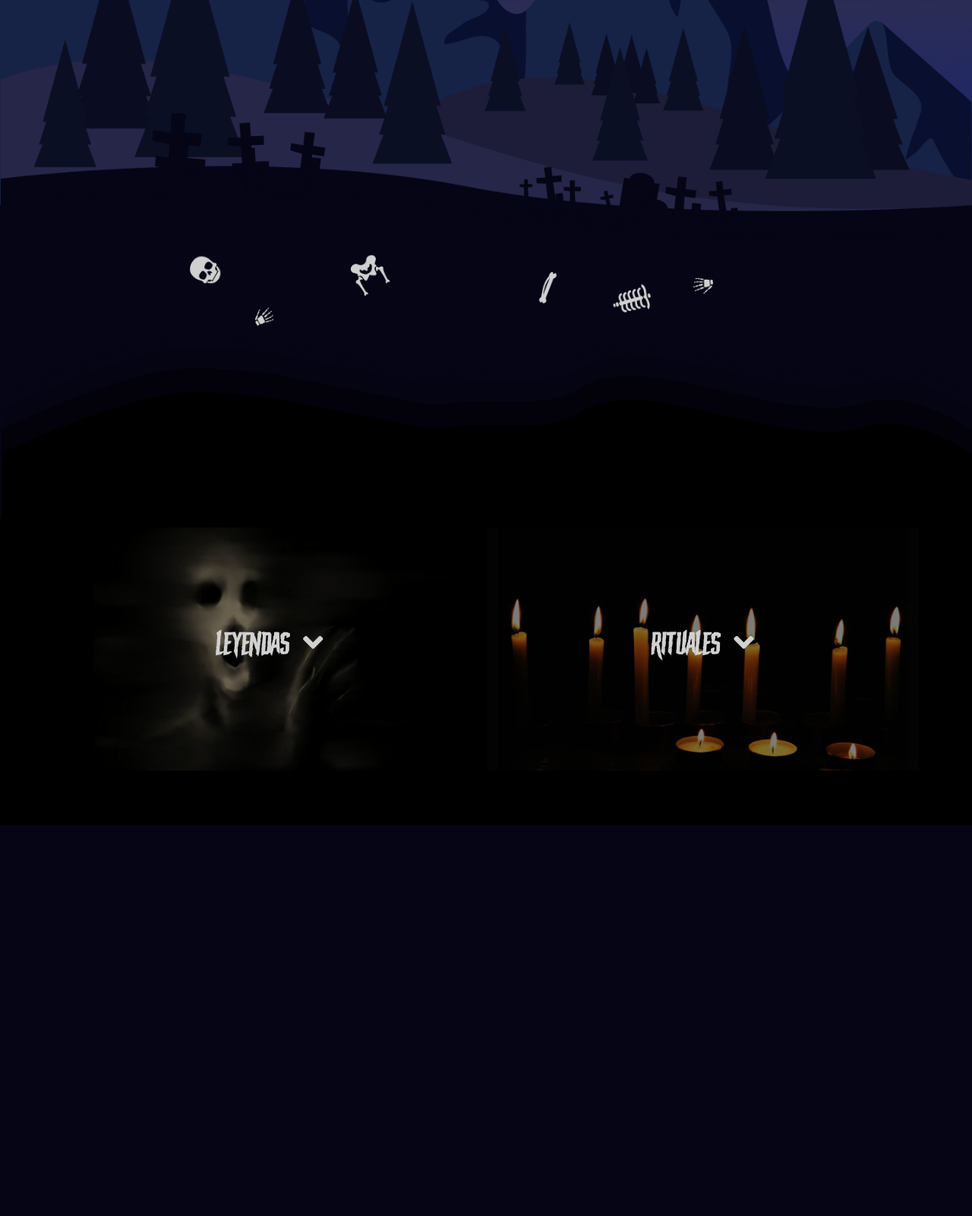
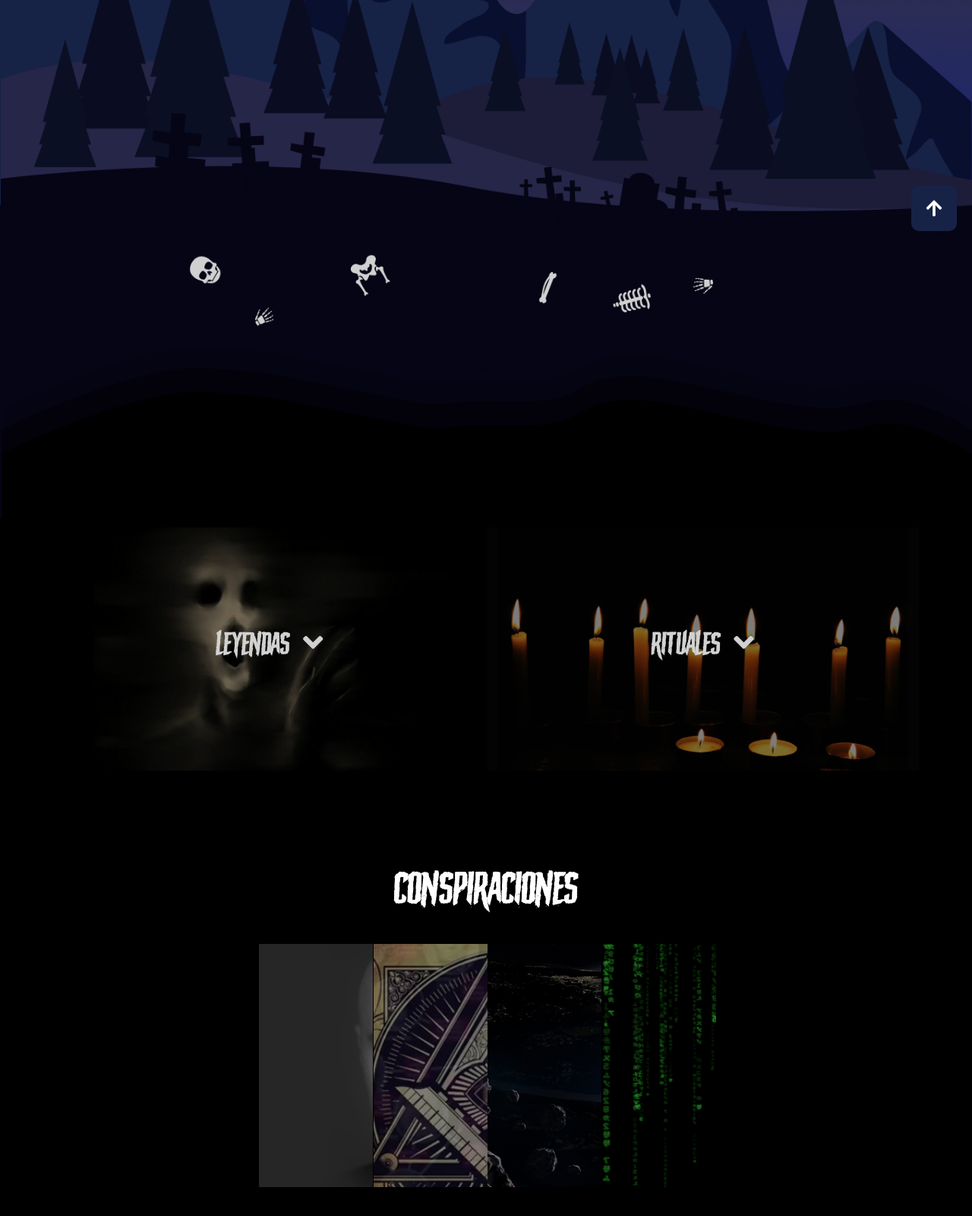
Before and after one commit to LPMendoza/mystery, a plain HTML site: page index.html in a window 1280 px wide. Shown: the part 476-2076 px from the top of the page at 76% size. Before the commit the page ends 1562 px from the top, so only its background shows below. Drawn offline with Linux system fonts and the light colour scheme.

Commit message:
Version 1

```diff
--- a/css/style.css
+++ b/css/style.css
@@ -88,6 +88,7 @@ body::-webkit-scrollbar-track {
 .contHeader nav {
    position: fixed;
    z-index: 0;
+   border-radius: 0px 0px 10px 10px;
 }
 
 .nav-link {
@@ -158,6 +159,42 @@ body::-webkit-scrollbar-track {
 .contMenuLR {
    width: 100%;
 }
+
+.contMenuCons {
+   width: 100%;
+   margin-top: 5rem;
+}
+
+.menuCons {
+   background-size: cover;
+   height: 320px;
+   padding: 0 !important;
+   margin-right: -4px;
+   width: 150px !important;
+   transition: 0.2s ease;
+}
+
+.menuCons label {
+   position: absolute;
+   transition: 0.2s ease;
+   font-size: 0px;
+}
+
+.menuCons:hover {
+   background-size: cover;
+   height: 320px;
+   padding: 0 !important;
+   margin-right: -4px;
+   width: 380px !important;
+   box-shadow: -10px 0px 20px rgba(0, 0, 0, 0.8);
+   transition: 0.2s ease;
+}
+
+.menuCons:hover label {
+   font-size: 1.75rem;
+   transition: 0.2s ease;
+}
+
 .activeMenuLR {
    background-color: rgba(0,0,0,0);
    color:#fff;
@@ -179,6 +216,20 @@ body::-webkit-scrollbar-track {
    animation: downArrow 1.5s ease infinite;
 }
 
+.btnUp {
+   width: 60px;
+   height: 60px;
+   background-color: #172247;
+   color: white;
+   position: fixed;
+   display: flex;
+   justify-content: center;
+   align-items: center;
+   bottom: 20px;
+   right: 20px;
+   z-index: 1000;
+   border-radius: 10px;
+}
 
 @keyframes downArrow {
    0% {
--- a/index.html
+++ b/index.html
@@ -12,7 +12,7 @@
 </head>
 <body>
    <header class="contHeader">
-      <nav class="container pt-4 navbar navbar-expand-lg nabvar-light">
+      <nav class="container pt-0 navbar navbar-expand-lg nabvar-light">
          <a href="#" class="navbar-brand">Mystery</a>
          <ul class="navbar-nav ml-auto">
             <li class="nav-item"><a class="nav-link" href="#">Inicio</a></li>
@@ -30,6 +30,9 @@
 
       <div id="backgroundParallax" class="backgroundParallax"></div>
    </header>
+   <a href="#" class="btnUp nav-link">
+      <span class="fas fa-arrow-up"></span>
+   </a>
    <div class="contStones">
    </div>
    <div class="contMain">
@@ -93,8 +96,35 @@
                   </div>
                </div>
 
-               <div class="contConsp">
+               <div class="contMenuCons text-center" id="conspiraciones">
+                  <h1 class="col-12 text-center mb-4 mx-auto">Conspiraciones</h1>
+                  <div class="col-4 menuCons d-inline-block"
+                  style="background: url('./assets/images/reptilianos.jpg');background-size: cover;">
+                     <div class="coverBlack">
+                        <label for="">Reptilianos</label>
+                     </div>
+                  </div>
 
+                  <div class="col-4 menuCons d-inline-block"
+                  style="background: url('./assets/images/iluminati.jpg');background-size: cover;">
+                     <div class="coverBlack">
+                        <label for="">Iluminatis</label>
+                     </div>
+                  </div>
+
+                  <div class="col-4 menuCons d-inline-block"
+                  style="background: url('./assets/images/tierra.jpg');background-size: cover;">
+                     <div class="coverBlack">
+                        <label for="">Tierra plana</label>
+                     </div>
+                  </div>
+
+                  <div class="col-4 menuCons d-inline-block"
+                  style="background: url('./assets/images/matrix.png');background-size: cover;">
+                     <div class="coverBlack">
+                        <label for="">La Matrix</label>
+                     </div>
+                  </div>
                </div>
 
             </div>
```
Also changed, not shown: assets/images/iluminati.jpg (added), assets/images/matrix.png (added), assets/images/reptilianos.jpg (added), assets/images/tierra.jpg (added), js/index.js (line endings or trailing spaces).
